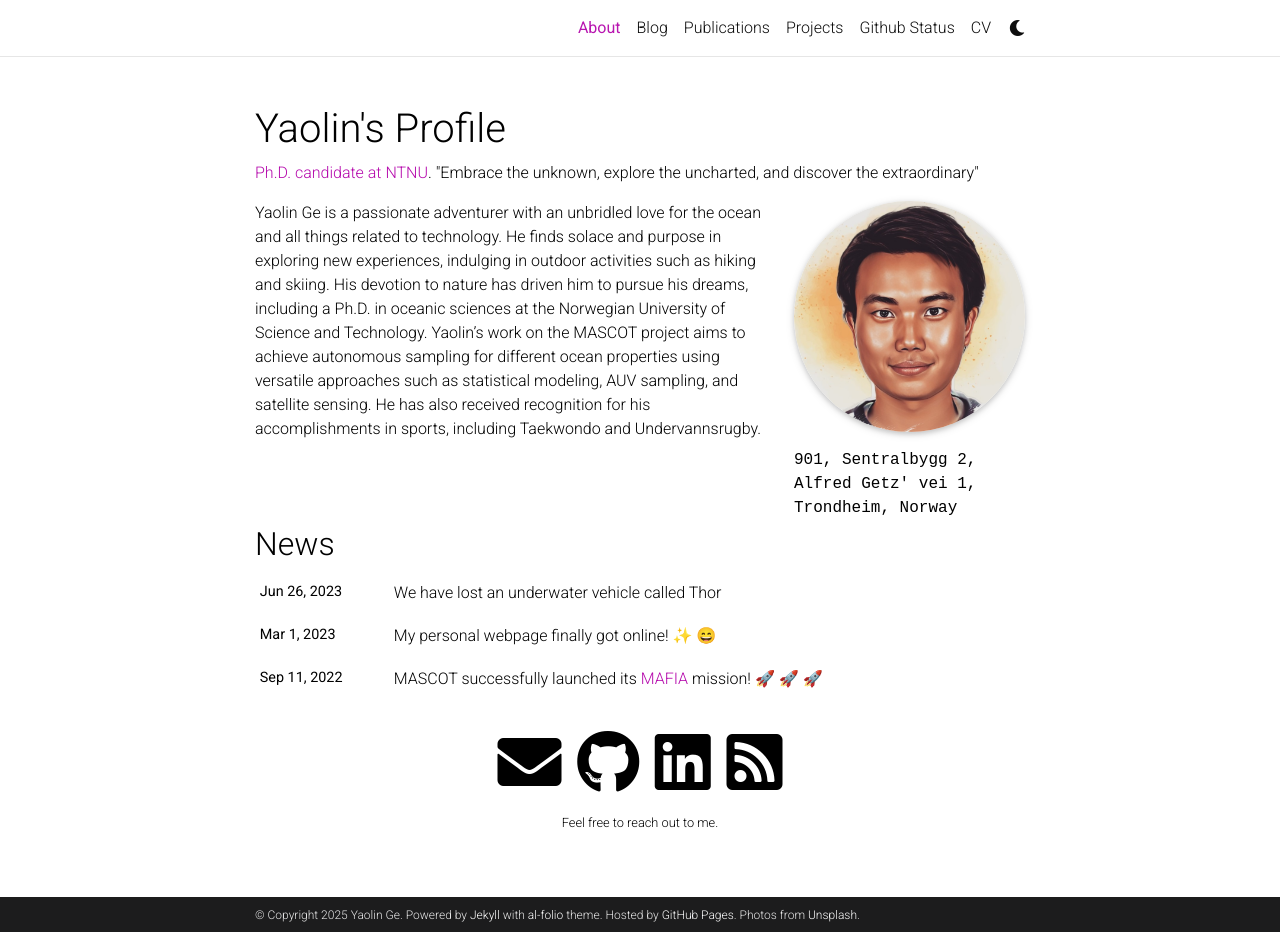
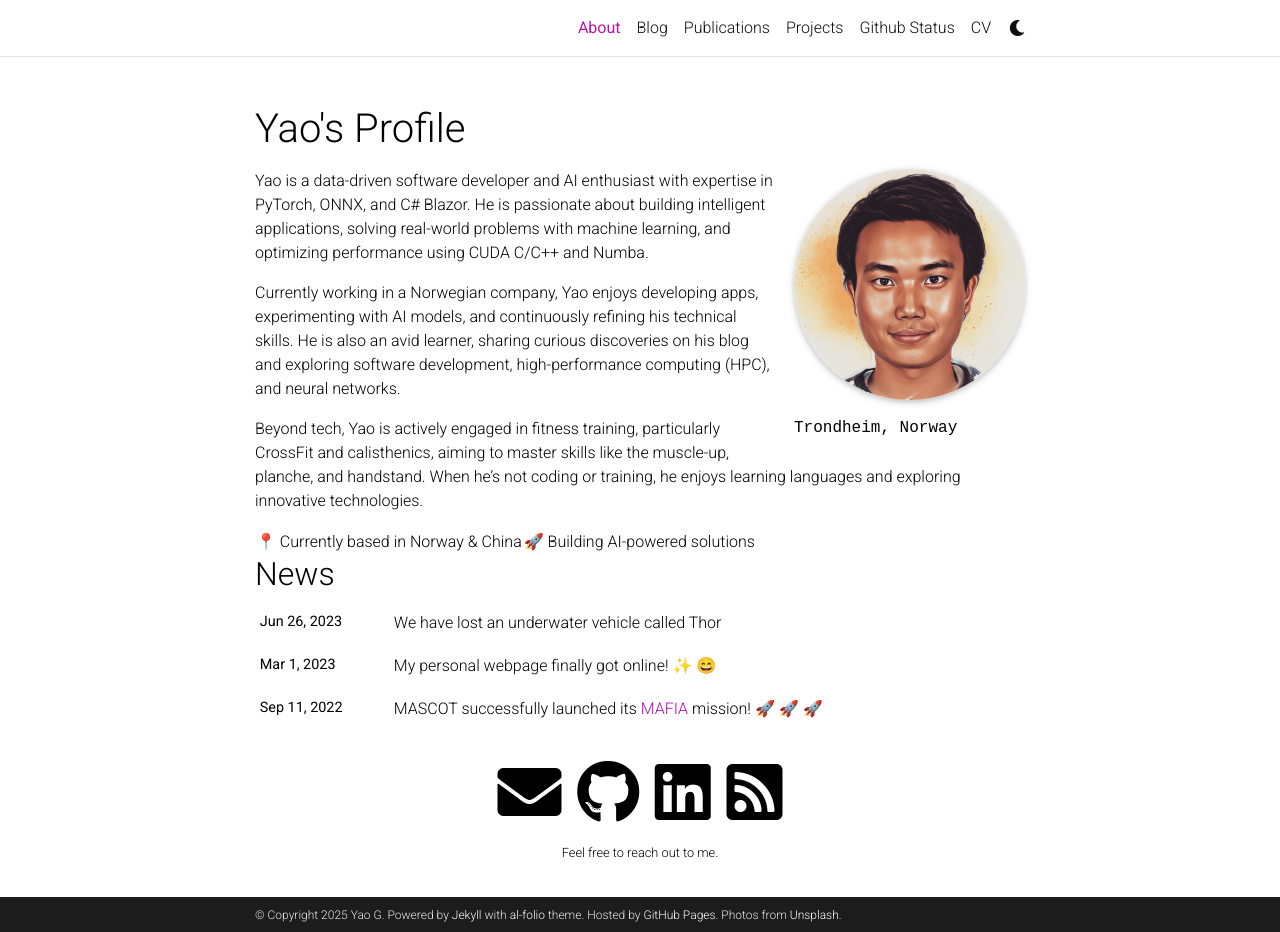
Before and after one commit to YaolinGe/Profile, a Jekyll site: the page built from _pages/about.md, in a window 1280 px wide and 932 px high. Built offline with Jekyll 4.4.1, drawn with Linux system fonts in a browser that asks for light colours; full-size pictures stand in for the smaller copies a plugin makes; emoji names are drawn with the system emoji font; comment, search, counter and statistics services are not loaded; a style sheet for code colours, icons or effects is not loaded.

Commit message:
update profile page

```diff
--- a/_config.yml
+++ b/_config.yml
@@ -2,12 +2,12 @@
 # Site settings
 # -----------------------------------------------------------------------------
 
-title: Yaolin's Profile # the website title (if blank, full name will be used instead)
-first_name: Yaolin
-last_name: Ge
+title: Yao's Profile # the website title (if blank, full name will be used instead)
+first_name: Yao
+last_name: G
 email: geyaolin@gmail.com
 description: > # the ">" symbol means to ignore newlines until "footer_text:"
-  Yaolin's personal webpage. Based on [*folio](https://github.com/bogoli/-folio) design.
+  Yao's personal webpage. Based on [*folio](https://github.com/bogoli/-folio) design.
 footer_text: >
   Powered by <a href="https://jekyllrb.com/" target="_blank">Jekyll</a> with <a href="https://github.com/alshedivat/al-folio">al-folio</a> theme.
   Hosted by <a href="https://pages.github.com/" target="_blank">GitHub Pages</a>.
@@ -115,7 +115,7 @@ bing_site_verification:  # out your bing-site-verification ID (Bing Webmaster)
 # Blog
 # -----------------------------------------------------------------------------
 
-blog_name: Yaolin's blog # blog_name will be displayed in your blog page
+blog_name: # Yao's blog # blog_name will be displayed in your blog page
 blog_nav_title: Blog # your blog must have a title for it to be displayed in the nav bar
 blog_description: > # the ">" symbol means to ignore newlines until "blog_description:"
   This is my blog. I write about my research and other things happening in my life.
--- a/_pages/about.md
+++ b/_pages/about.md
@@ -2,15 +2,12 @@
 layout: about
 title: About
 permalink: /
-subtitle: <a href='https://www.ntnu.edu/employees/yaolin.ge'>Ph.D. candidate at NTNU</a>. "Embrace the unknown, explore the uncharted, and discover the extraordinary"
 
 profile:
   align: right
   image: prof_pic.jpg
   image_circular: true # crops the image to make it circular
   address: >
-    <p>901, Sentralbygg 2,</p>
-    <p>Alfred Getz' vei 1,</p>
     <p>Trondheim, Norway</p>
 
 news: true  # includes a list of news items
@@ -18,7 +15,13 @@ selected_papers: true # includes a list of papers marked as "selected={true}"
 social: true  # includes social icons at the bottom of the page
 ---
 
-Yaolin Ge is a passionate adventurer with an unbridled love for the ocean and all things related to technology. He finds solace and purpose in exploring new experiences, indulging in outdoor activities such as hiking and skiing. His devotion to nature has driven him to pursue his dreams, including a Ph.D. in oceanic sciences at the Norwegian University of Science and Technology. Yaolin's work on the MASCOT project aims to achieve autonomous sampling for different ocean properties using versatile approaches such as statistical modeling, AUV sampling, and satellite sensing. He has also received recognition for his accomplishments in sports, including Taekwondo and Undervannsrugby.
+Yao is a data-driven software developer and AI enthusiast with expertise in PyTorch, ONNX, and C# Blazor. He is passionate about building intelligent applications, solving real-world problems with machine learning, and optimizing performance using CUDA C/C++ and Numba.
+
+Currently working in a Norwegian company, Yao enjoys developing apps, experimenting with AI models, and continuously refining his technical skills. He is also an avid learner, sharing curious discoveries on his blog and exploring software development, high-performance computing (HPC), and neural networks.
+
+Beyond tech, Yao is actively engaged in fitness training, particularly CrossFit and calisthenics, aiming to master skills like the muscle-up, planche, and handstand. When he's not coding or training, he enjoys learning languages and exploring innovative technologies.
+
+📍 Currently based in Norway & China | 🚀 Building AI-powered solutions
 
 
 <!-- Write your biography here. Tell the world about yourself. Link to your favorite [subreddit](http://reddit.com). You can put a picture in, too. The code is already in, just name your picture `prof_pic.jpg` and put it in the `img/` folder. -->
```
Also changed, not shown: _posts/2025-01-24-entropy.md (added, +101 -0 lines), _posts/2024-12-16-TOREAD.md (renamed from _posts/TOREAD.md).
